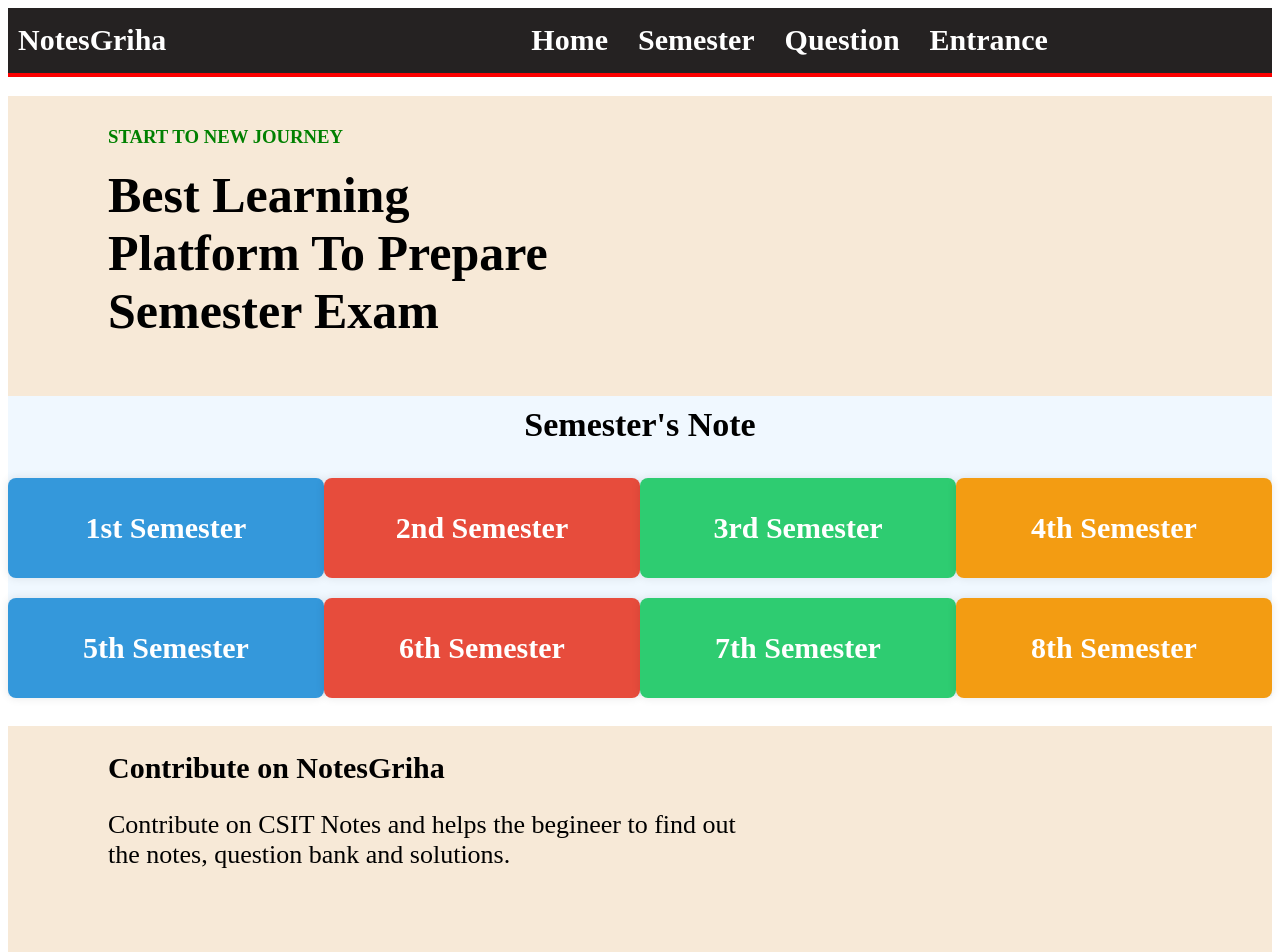
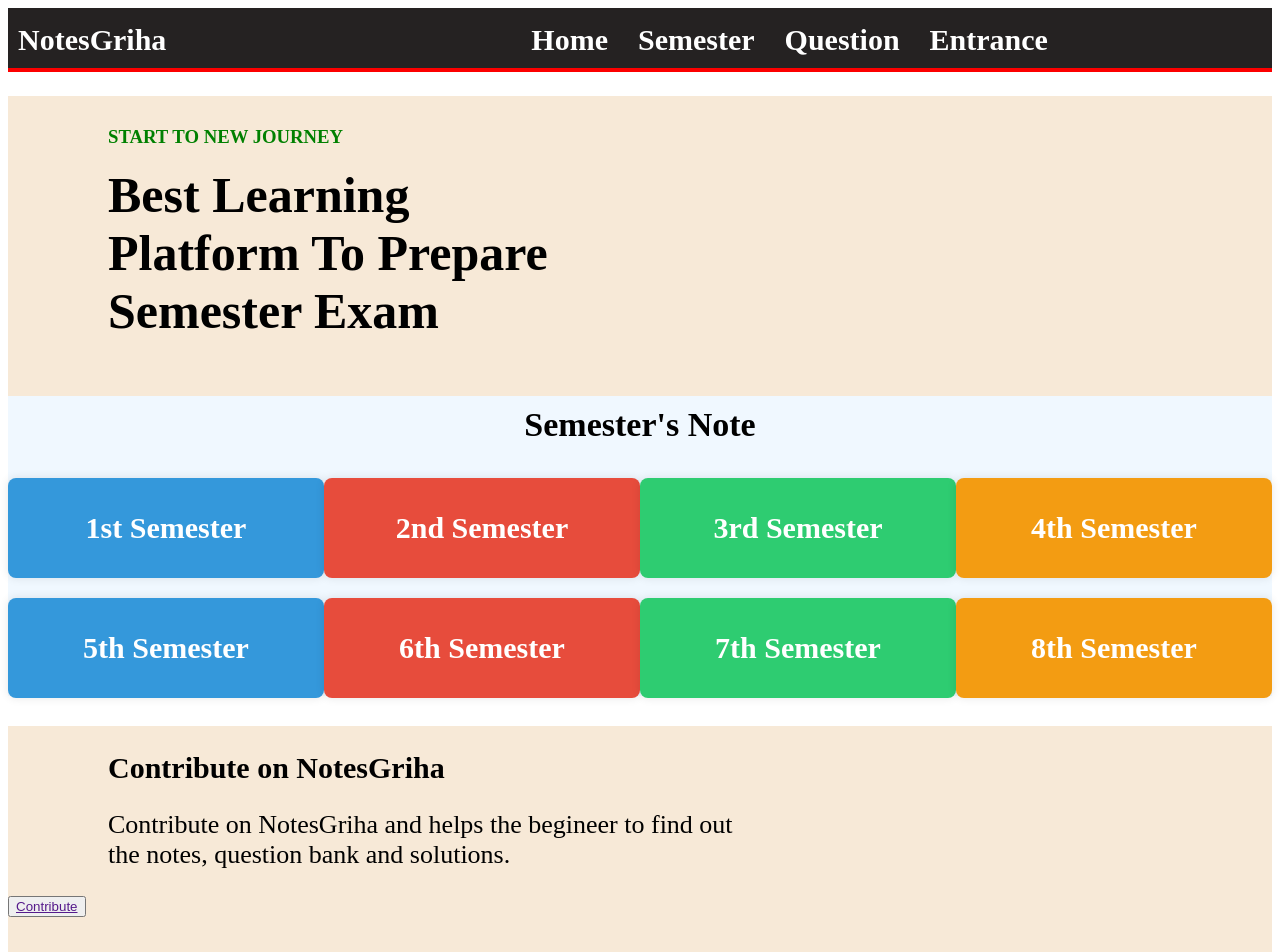
Before and after one commit to anilghale123/WebDevelopment, a plain HTML site: page noteHouse/index.html in a window 1280 px wide. Shown: the top 952 px of the page. Drawn offline with Linux system fonts and the light colour scheme.

Commit message:
changes on nav bar

```diff
--- a/noteHouse/index.html
+++ b/noteHouse/index.html
@@ -8,18 +8,10 @@
 </head>
 <body>
 
-    <div id="nav">
-        <p>NotesGriha</p>
-        <ul>
-            <li><a href="" class="home">Home</a></li>
-            <li><a href="">Semester</a></li>
-            <li><a href="">Question</a></li>
-            <li><a href="">Entrance</a></li>
-        </ul>
-    </div>
+    <iframe src="navbar.html" frameborder="0" width="100%" height="65"></iframe>
 
 
-
+    <!-- <iframe sandbox="allow-top-navigation"></iframe> -->
 
     <div id = "intro">
         <h3>START TO NEW JOURNEY</h3>
@@ -39,7 +31,7 @@
         </div>
 
         <div class="row">
-            <a href="semester5.html" class="block">5th Semester</a>
+            <a href="fifthsem.html" class="block">5th Semester</a>
             <a href="semester6.html" class="block">6th Semester</a>
             <a href="semester7.html" class="block">7th Semester</a>
             <a href="semester8.html" class="block">8th Semester</a>
@@ -49,7 +41,9 @@
 
     <div id="why">
         <h2>Contribute on NotesGriha</h2>
-        <p>Contribute on CSIT Notes and helps the begineer to find out <br> the notes, question bank and solutions.</p>
+        <p>Contribute on NotesGriha and helps the begineer to find out <br> the notes, question bank and solutions.</p>
+
+        <button><a href="">Contribute</a></button>
 
     </div>
 
```
